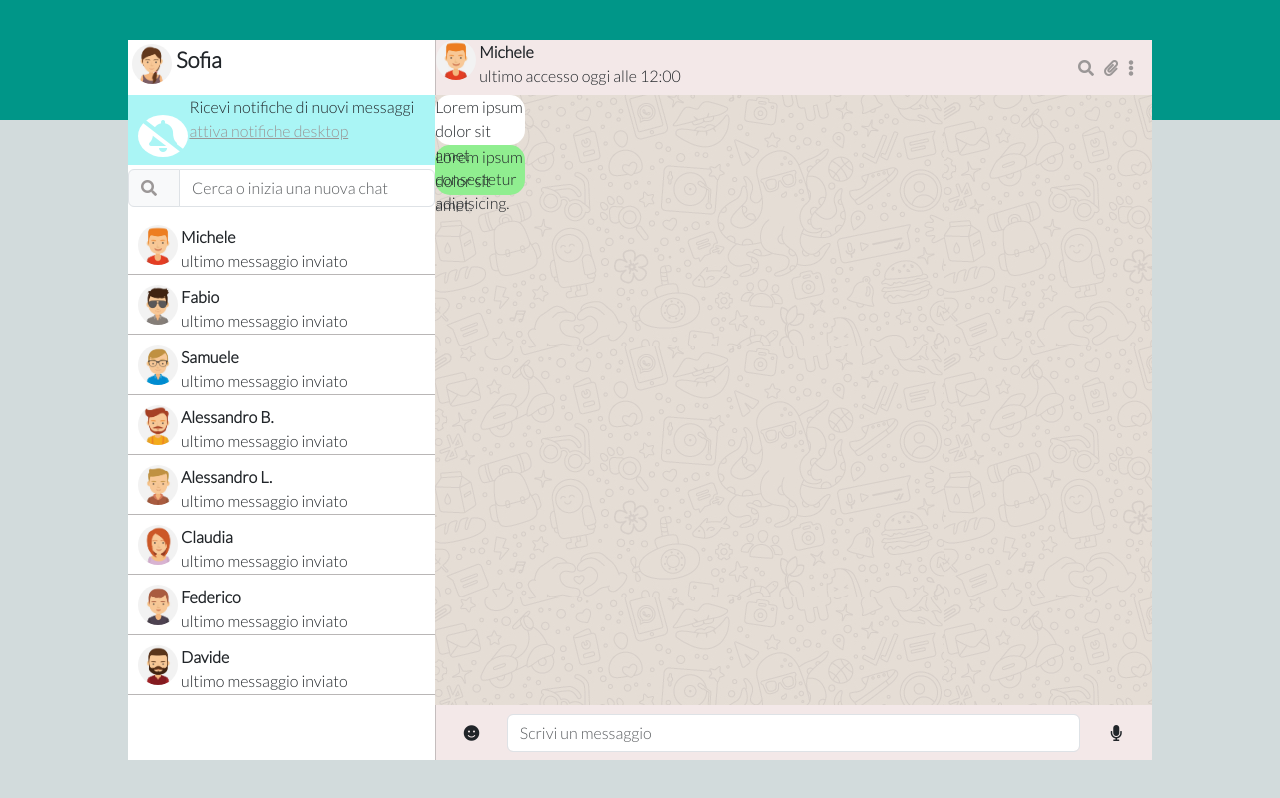
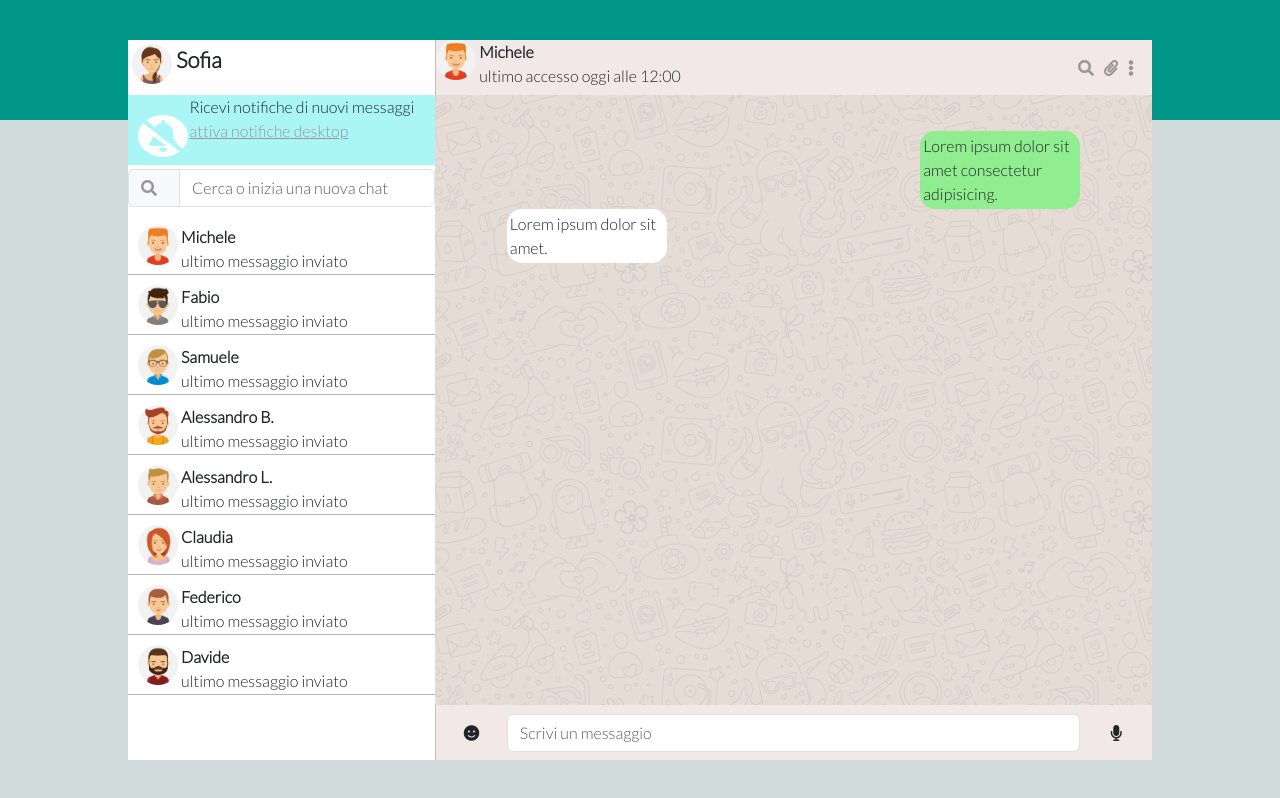
Before and after one commit to Christian-Lepidi/vue-boolzapp, a plain HTML site: page index.html in a window 1280 px wide. Drawn offline with nearby package versions, Linux system fonts and the light colour scheme.

Commit message:
feat: add. chat with CSS

```diff
--- a/CSS/style.css
+++ b/CSS/style.css
@@ -148,20 +148,27 @@ body {
   width: 100%;
   height: calc(100% - 110px);
   background-image: url(../img/mine.jpg);
+  padding: 5% 10%;
+  display: flex;
+  flex-direction: column;
 }
 
 .sent {
-  max-width: 90px;
-  max-height: 50px;
+  max-width: 160px;
+  min-height: 50px;
   background-color: white;
   border-radius: 15px;
+  padding: 3px;
+  align-self: flex-start;
 }
 
 .received {
-  max-width: 90px;
-  max-height: 50px;
+  max-width: 160px;
+  min-height: 50px;
   background-color: lightgreen;
   border-radius: 15px;
+  padding: 3px;
+  align-self: flex-end;
 }
 
 .message-bar {
--- a/index.html
+++ b/index.html
@@ -97,10 +97,10 @@
               </div>
             </div>
             <section class="on-screen-chat">
-              <div class="sent">
+              <div class="received">
                 Lorem ipsum dolor sit amet consectetur adipisicing.
               </div>
-              <div class="received">Lorem ipsum dolor sit amet.</div>
+              <div class="sent">Lorem ipsum dolor sit amet.</div>
             </section>
             <section class="message-bar">
               <div class="emoji">
```
